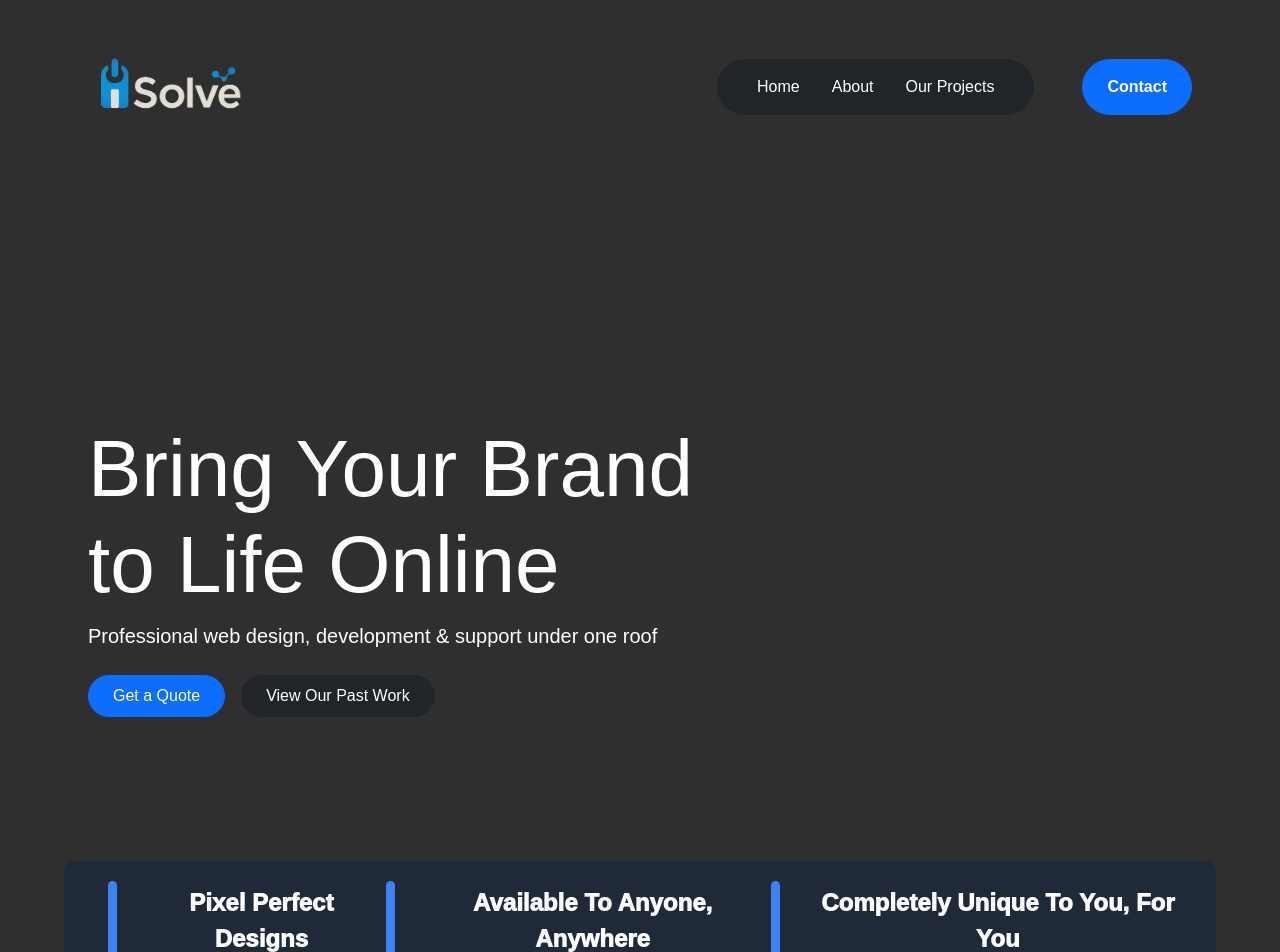
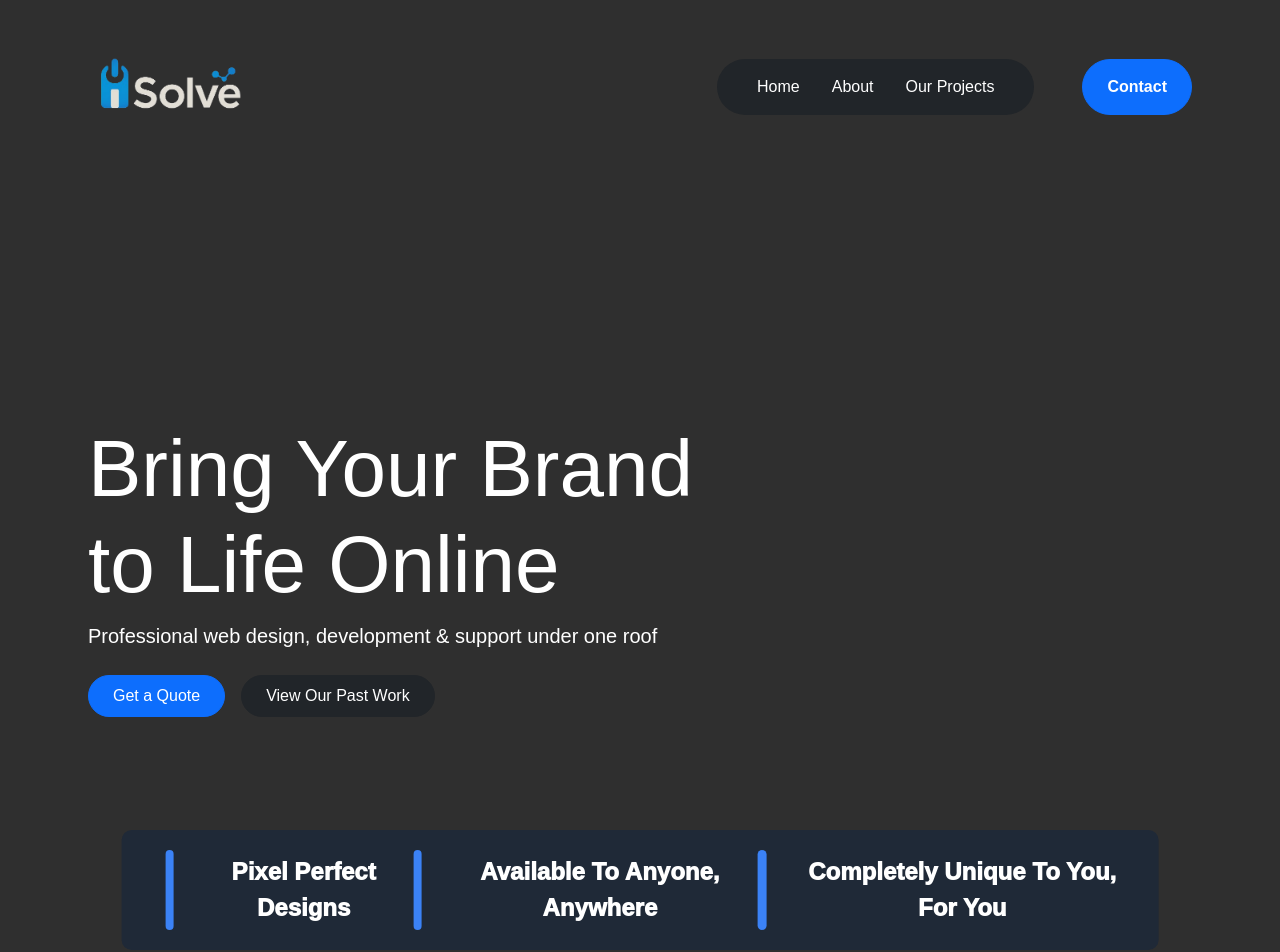
Before and after one commit to taha-malik27/ISolve, a React (Create React App) app: page / in a window 1280 px wide. Shown: the top 952 px of the page. Built offline with nearby package versions, Linux system fonts and the light colour scheme.

Commit message:
heropage/landingpage good now

```diff
--- a/src/components/heroSection.jsx
+++ b/src/components/heroSection.jsx
@@ -10,7 +10,7 @@ const HeroSection = () => {
         <div className="hero-container text-white">
             <NavBar className="mt-auto" />
 
-            <div className="d-flex flex-column justify-content-center align-items-start px-4" style = {{height: "75%"}}>
+            <div className="d-flex flex-column justify-content-center align-items-start px-4 position-relative" style = {{height: "75%"}}>
                 <h1 className="display-1 static-glow">Bring Your Brand <br /> to Life Online</h1>
                 <p className="lead mb-4 ">Professional web design, development & support under one roof</p>
 
--- a/src/styles/infoBar.css
+++ b/src/styles/infoBar.css
@@ -1,23 +1,23 @@
 /* src/styles/infoBar.css */
 
 .info-bar {
+    position: absolute;       /* out of flow, relative to that parent */
+    top: 80%;                 /* 40% down from the top of the parent block */
+    left: 50%;
+    transform: translateX(-50%);  /* center horizontally */
+
     display: flex;
     justify-content: space-between;
     align-items: center;
-    background-color: #1f2937;    /* dark bg */
+
+    background-color: #1f2937;
     padding: 1rem 2rem;
-    position: absolute;
-    border-radius:  10px;
-    /* your vertical offset */
-    margin-top: 55%;
+    border-radius: 10px;
 
-    /* —— new: horizontally center —— */
-    left: 50%;
-    transform: translateX(-50%);
+    width: 90%;
+    height: 15dvh;
+}
 
-    height: 15dvh;
-    width: 90%;
-}
 
 
 .info-bar__item {
@@ -36,7 +36,8 @@
 
 .info-bar__label {
     color: #fff;
-    font-size: 1.5rem;
+    /* never below 1rem, never above 1.5rem, but scale with vw in between */
+    font-size: clamp(1rem, 2vw, 1.5rem);
     font-weight: 1000;
     white-space: pre-line;
     text-align: center;
```
